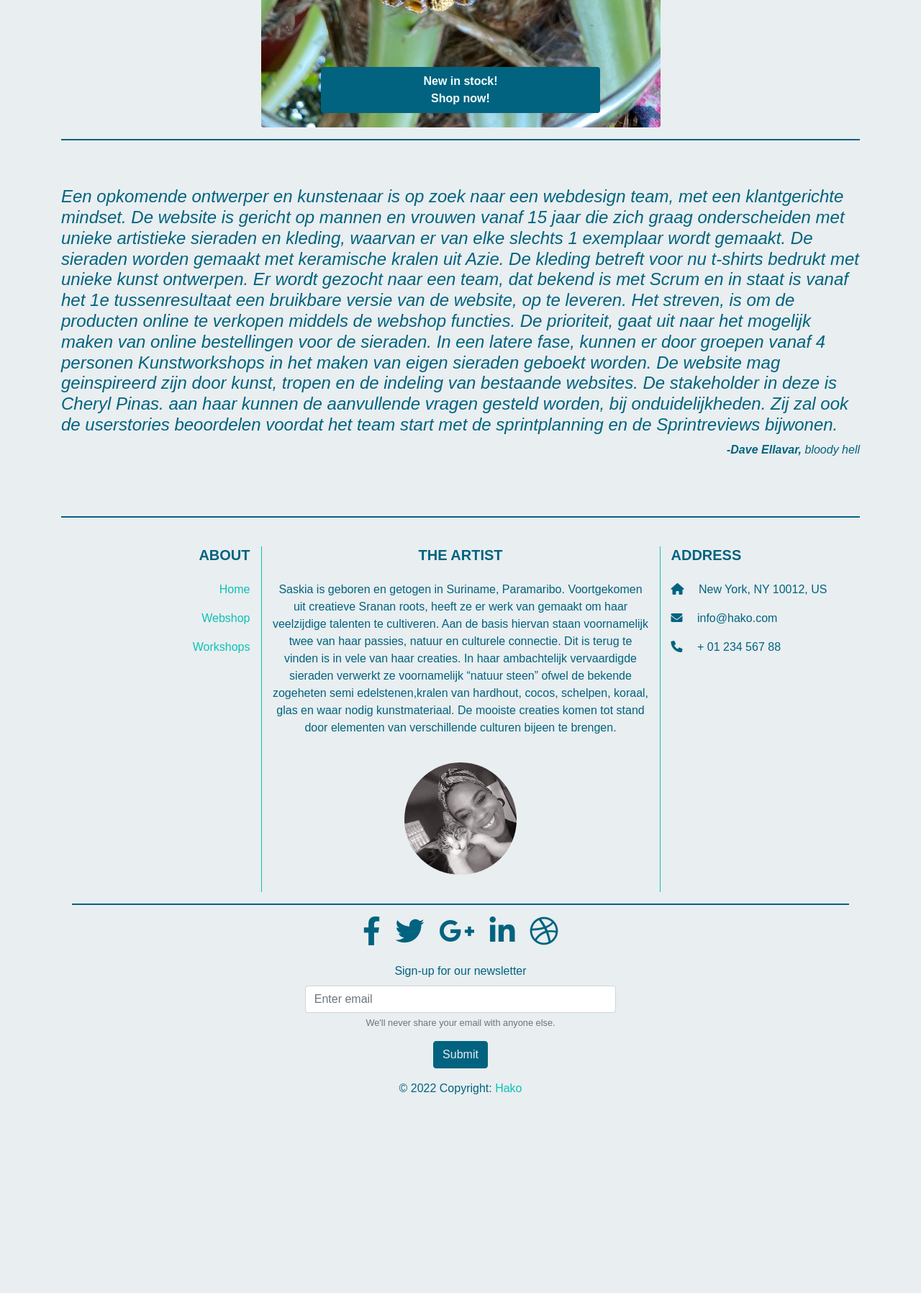
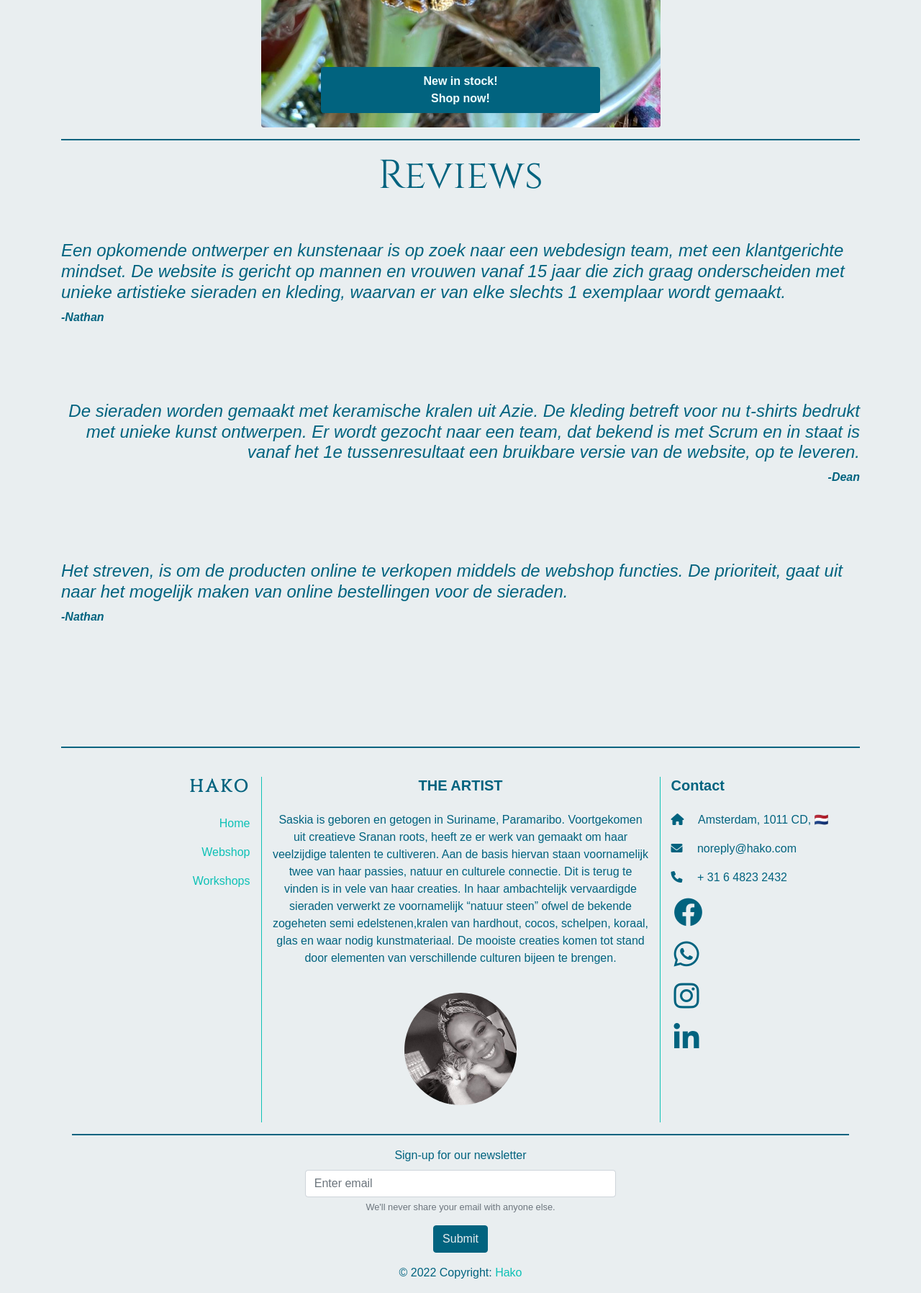
Before and after one commit to bundes6/SCRUM, a PHP site: page / in a window 1280 px wide. Shown: the part 1600-3396 px from the top of the page at 72% size. Before the commit the page ends 3120 px from the top, so only its background shows below. Run offline with PHP 8.4, Linux system fonts and the light colour scheme; some libraries are stand-ins or nearby versions.

Commit message:
Dinsdag 01/02

```diff
--- a/css/style.css
+++ b/css/style.css
@@ -23,10 +23,29 @@ body {
 
 .navbar {
   background-color: var(--secondary) !important;
+  border-bottom: 1px solid var(--green) !important;
 }
 
 .bg-jumbo {
-  background-color: var(--main) !important;
+  /* background-color: var(--main) !important; */
+  padding-top: 10px;
+  background: rgb(13, 193, 182) !important;
+  background: -moz-linear-gradient(
+    180deg,
+    rgba(13, 193, 182, 1) 0%,
+    rgba(1, 99, 127, 1) 100%
+  ) !important;
+  background: -webkit-linear-gradient(
+    180deg,
+    rgba(13, 193, 182, 1) 0%,
+    rgba(1, 99, 127, 1) 100%
+  ) !important;
+  background: linear-gradient(
+    180deg,
+    rgba(13, 193, 182, 1) 0%,
+    rgba(1, 99, 127, 1) 100%
+  ) !important;
+  filter: progid:DXImageTransform.Microsoft.gradient(startColorstr="#0dc1b6",endColorstr="#01637f",GradientType=1) !important;
 }
 
 .btn-success {
@@ -82,6 +101,12 @@ body {
   color: var(--main);
 }
 
+#hakotxt {
+  font-family: "Cinzel", serif;
+  color: --main;
+  font-weight: 500;
+}
+
 .logoimg {
   height: 57px;
   margin: 0 !important;
@@ -94,7 +119,7 @@ body {
   font-family: "Cinzel Decorative", cursive;
   color: var(--tint) !important;
   padding-top: 20px;
-  text-shadow: 1px 3px var(--secondary);
+  text-shadow: 1px 3px var(--main);
 }
 
 #jumbop {
@@ -142,11 +167,16 @@ a:hover {
   color: var(--secondary) !important;
 }
 
+#footnav22 {
+  margin-top: 10px;
+}
+
 /* MEDIA QUERIES */
 
 @media (max-width: 768px) {
-  #logotxt {
-    display: none !important;
+  #footnav22 {
+    /* /* display: flex !important; */
+    display: inline-block !important;
   }
 }
 
@@ -190,3 +220,17 @@ hr {
   background-color: var(--secondary) !important;
   border: 1px solid !important;
 }
+
+.reviewname {
+  margin-bottom: 80px;
+}
+
+/* SHOP */
+
+#shophighlight {
+  padding: 20px;
+}
+
+.img-sizer2 {
+  max-height: 400px;
+}
--- a/index.html
+++ b/index.html
@@ -76,7 +76,7 @@
       id="jumbomain"
     >
       <div class="text-center text-light my-5 bg-jumbo">
-        <p id="jumbotxt">H a k o<br><p id="jumbop">Custom Jewellery & Clothing</span></h1>
+        <p id="jumbotxt">H a k o<br><p id="jumbop">Hand-Made Jewellery & Clothing</span></h1>
 
       </div>
     </div>
@@ -87,7 +87,7 @@
       <!-- Quick Nav -->
       <div class="row">
         <div class="col my-4">
-          <h2 class="display-4 text-center">What we Offer</h2>
+          <h2 class="display-4 text-center" id="hakotxt">What we Offer</h2>
         </div>
       </div>
       <div class="row justify-content-around align-items-center">
@@ -95,7 +95,7 @@
           <div class="card border-0 text-center cardmainpage">
             <img src="img/logo/l1.png" class="card-img-top rounded quicknav"/>
             <div class="card-body">
-              <a href="webshop.html" class="btn btn-lg btn-success my-3 text-white">Webshop</a>
+              <a href="webshop.html" class="btn btn-md btn-success my-3 text-white">Webshop</a>
             </div>
           </div>
         </div>
@@ -105,7 +105,7 @@
             <div class="card-body">
 
 
-              <a href="workshop.html" class="btn btn-lg btn-success my-3 text-white">Workshop</a>
+              <a href="workshop.html" class="btn btn-md btn-success my-3 text-white">Workshop</a>
             </div>
           </div>
         </div>
@@ -121,7 +121,7 @@
     <!-- Our Products -->
     <div class="row my-3">
       <div class="col">
-        <h2 class="display-4 text-center">New Products</h2>
+        <h2 class="display-4 text-center" id="hakotxt">New Products</h2>
       </div>
     </div>
     <!-- PictureCarousel -->
@@ -206,36 +206,60 @@
       </div>
     </div>
     <hr />
+
+    <!-- REVIEWS -->
+
     <div class="row">
+      <div class="col-12">
+        <h2 class="display-4 text-center" id="hakotxt">Reviews</h2>
+      </div>
       <div class="col my-5">
         <h4 class="font-weight-light font-italic">
           Een opkomende ontwerper en kunstenaar is op zoek naar een webdesign
           team, met een klantgerichte mindset. De website is gericht op mannen
           en vrouwen vanaf 15 jaar die zich graag onderscheiden met unieke
           artistieke sieraden en kleding, waarvan er van elke slechts 1
-          exemplaar wordt gemaakt. De sieraden worden gemaakt met keramische
+          exemplaar wordt gemaakt.
+        </h4>
+        <p class="font-weight-bold font-italic reviewname">
+          -Nathan
+        </p>
+        <br>
+        <h4 class="text-right font-weight-light font-italic">
+          De sieraden worden gemaakt met keramische
           kralen uit Azie. De kleding betreft voor nu t-shirts bedrukt met
           unieke kunst ontwerpen. Er wordt gezocht naar een team, dat bekend
           is met Scrum en in staat is vanaf het 1e tussenresultaat een
-          bruikbare versie van de website, op te leveren. Het streven, is om
+          bruikbare versie van de website, op te leveren.
+        </h4>
+        <p class="text-right font-weight-bold font-italic reviewname">
+          -Dean
+        </p>
+        <br>
+        <h4 class="font-weight-light font-italic">
+          Het streven, is om
           de producten online te verkopen middels de webshop functies. De
           prioriteit, gaat uit naar het mogelijk maken van online bestellingen
-          voor de sieraden. In een latere fase, kunnen er door groepen vanaf 4
-          personen Kunstworkshops in het maken van eigen sieraden geboekt
-          worden. De website mag geinspireerd zijn door kunst, tropen en de
-          indeling van bestaande websites. De stakeholder in deze is Cheryl
+          voor de sieraden.
+        </h4>
+        <p class="font-weight-bold font-italic reviewname">
+          -Nathan
+        </p>
+        <br>
+        <!-- <h4 class="text-right font-weight-light font-italic">
+          De stakeholder in deze is Cheryl
           Pinas. aan haar kunnen de aanvullende vragen gesteld worden, bij
           onduidelijkheden. Zij zal ook de userstories beoordelen voordat het
           team start met de sprintplanning en de Sprintreviews bijwonen.
         </h4>
         <p class="text-right font-weight-bold font-italic">
-          -Dave Ellavar,
-          <span class="font-weight-normal">bloody hell</span>
-        </p>
+          -Island Boys
+
+        </p> -->
       </div>
 
   </div>
-  <hr>
+  <hr />
   <!-- Footer -->
   <footer class="page-footer font-small mdb-color lighten-3 pt-4">
 
@@ -245,9 +269,9 @@
 
       <div class="row justify-content-center" >
 
-        <!-- col 1 -->
+        <!-- Footer Nav -->
           <div class="col-12 col-md-3">
-            <h5 class="font-weight-bold text-uppercase mb-4 text-center text-md-right">About</h5>
+            <h5 class="font-weight-bold text-uppercase mb-4 text-center text-md-right" id="logotxt">Hako</h5>
 
           <ul class="list-unstyled text-center text-md-right">
             <li>
@@ -265,9 +289,14 @@
                 <a href="workshop.html">Workshops</a>
               </p>
             </li>
+            <!-- Big screen icons -->
 
           </ul>
-          </div>
+        </div>
+
+
+
+
           <!-- col 2 -->
           <div class="col-12 col-md-6 justify-content-center  text-center" id="foottext">
 
@@ -280,44 +309,53 @@
           <!-- col 3 -->
 
           <div class="col-12 col-md-3">
-            <h5 class="font-weight-bold text-uppercase mb-4">Address</h5>
+            <h5 class="font-weight-bold text-uppe rcase mb-4">Contact</h5>
             <ul class="list-unstyled">
               <li>
                 <p>
-                  <i class="fas fa-home mr-3"></i> New York, NY 10012, US</p>
+                  <i class="fas fa-home mr-3"></i> Amsterdam, 1011 CD, &#127475&#127473</p>
               </li>
               <li>
                 <p>
-                  <i class="fas fa-envelope mr-3"></i> info@hako.com</p>
+                  <i class="fas fa-envelope mr-3"></i> noreply@hako.com</p>
               </li>
               <li>
                 <p>
-                  <i class="fas fa-phone mr-3"></i> + 01 234 567 88</p>
+                  <i class="fas fa-phone mr-3"></i> + 31 6 4823 2432</p>
               </li>
+              <li id="footnav22">
+                <a class="btn-floating btn-fb mx-1" href="#">
+                  <i class="fab footicon fa-facebook text-success h1"></i>
+                </a>
+            </li>
+            <li id="footnav22">
+                <a class="btn-floating mx-1" href="#">
+                  <i class="fab footicon fa-whatsapp text-success h1"></i>
+                </a>
+            </li>
+            <li id="footnav22">
+                <a class="btn-floating btn-instagram mx-1" href="#">
+                  <i class="fab footicon fa-instagram text-success h1"> </i>
+                </a>
+            </li>
+            <li id="footnav22">
+                <a class="btn-floating btn-li mx-1" href="#">
+                  <i class="fab footicon fa-linkedin-in text-success h1"> </i>
+                </a>
+            </li>
+
 
             </ul>
-
           </div>
 
 
-          <!-- Content -->
+        </div>
 
-
-        </div>
-        <!-- Grid column -->
         <hr>
 
 
-
-        <!-- Grid column -->
-
-
-
-        <!-- Grid column -->
-
-
         <!-- 1 -->
-        <div class="row justify-content-center mt-3">
+        <!-- <div class="row justify-content-center mt-3">
           <ul class="list-unstyled list-inline text-center">
             <li class="list-inline-item">
               <a class="btn-floating btn-fb mx-1" href="#">
@@ -325,13 +363,11 @@
               </a>
             </li>
             <li class="list-inline-item">
-              <a class="btn-floating btn-tw mx-1" href="#">
-                <i class="fab footicon fa-twitter text-success h1"> </i>
-              </a>
+
             </li>
             <li class="list-inline-item">
-              <a class="btn-floating btn-gplus mx-1" href="#">
-                <i class="fab footicon fa-google-plus-g text-success h1"> </i>
+              <a class="btn-floating btn-instagram mx-1" href="#">
+                <i class="fab footicon fa-instagram text-success h1"> </i>
               </a>
             </li>
             <li class="list-inline-item">
@@ -345,11 +381,11 @@
               </a>
             </li>
           </ul>
-         </div>
+         </div>  -->
 
           <!-- Email Form -->
           <div class="row justify-content-center">
-            <div class="col-5">
+            <div class="col-8 col-md-5">
               <form class="text-center">
                 <div id="email" class="form-group">
                     <label for="exampleInputEmail1">Sign-up for our newsletter</label>
```
Also changed, not shown: webshop.html (+23 -0 lines), img/logo/bg.png (added).
